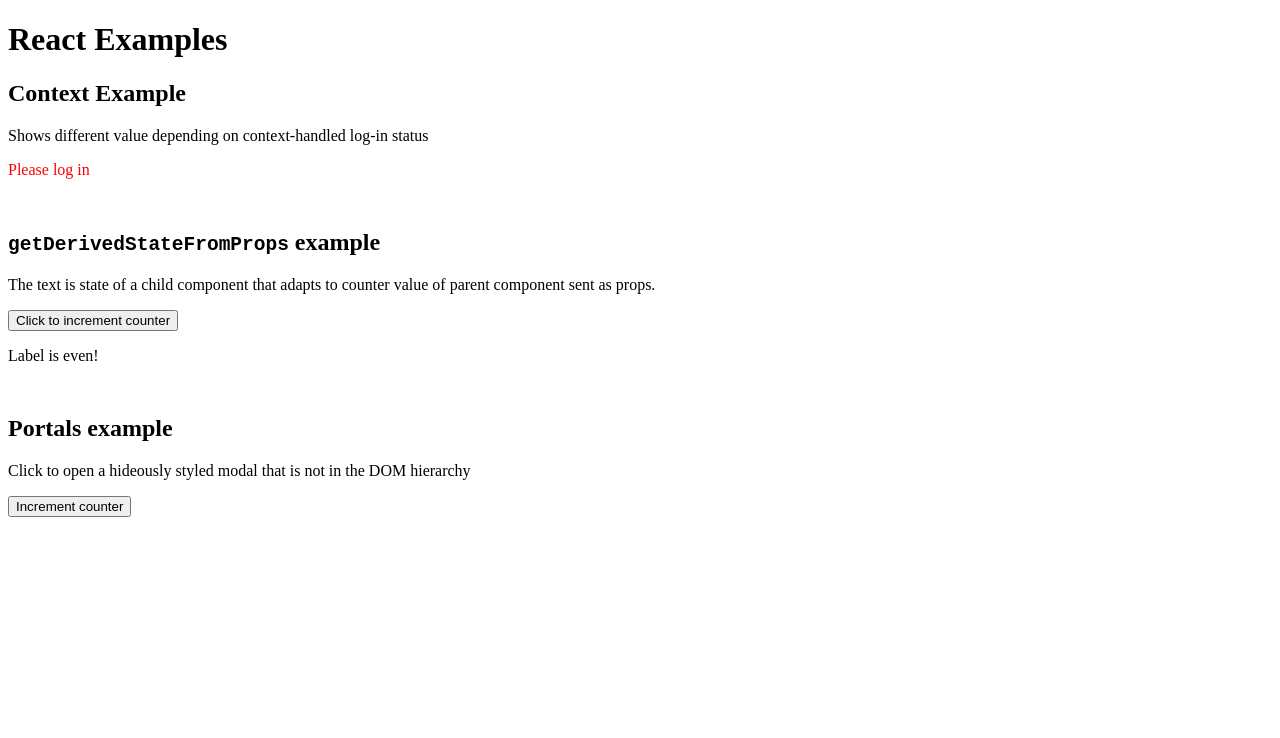
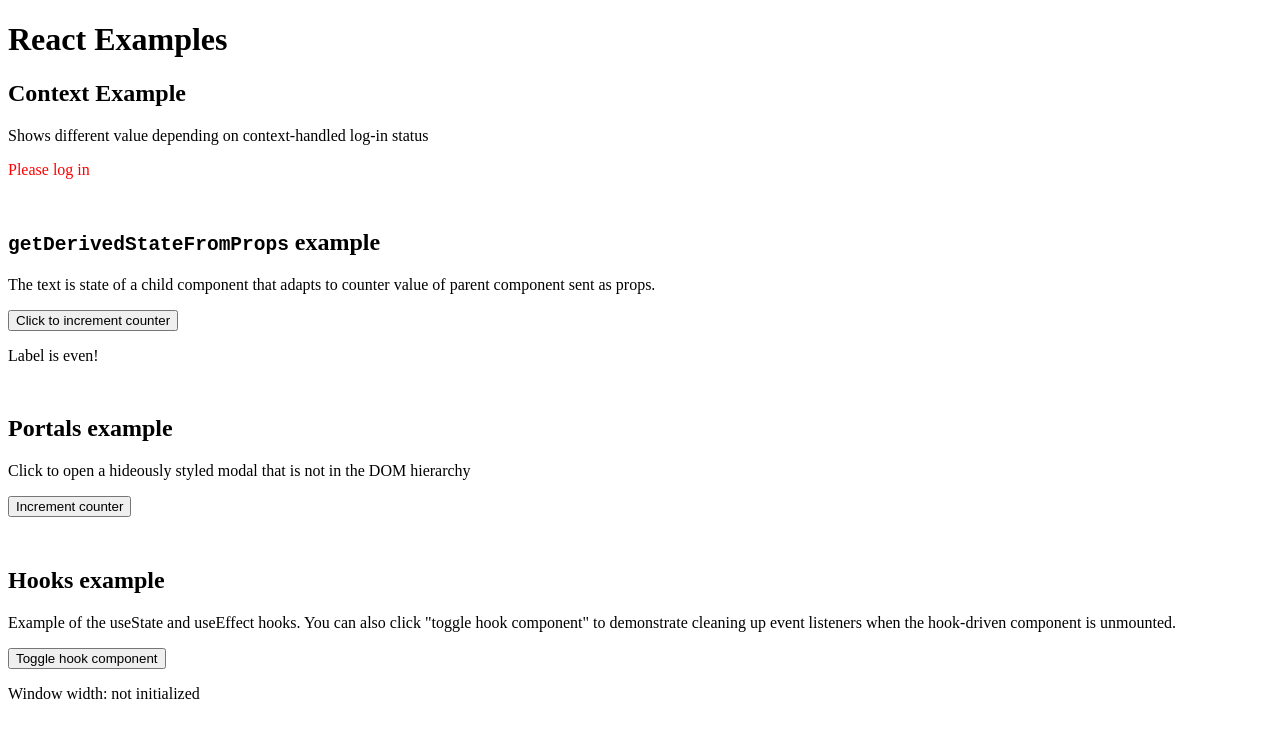
Before and after one commit to AndrewGibson27/react-examples, a React (Create React App) app: page / in a window 1280 px wide. Shown: the top 738 px of the page. Built offline with nearby package versions, Linux system fonts and the light colour scheme.

Commit message:
add hooks example

```diff
--- a/package.json
+++ b/package.json
@@ -2,8 +2,9 @@
   "name": "react-examples",
   "version": "0.1.0",
   "dependencies": {
-    "react": "^16.4.1",
-    "react-dom": "^16.4.1",
+    "react": "16.8.0-alpha.0",
+    "react-dom": "16.8.0-alpha.0",
+    "react-hot-loader": "^4.6.3",
     "react-scripts": "1.1.4"
   },
   "scripts": {
--- a/public/index.html
+++ b/public/index.html
@@ -19,7 +19,7 @@
       work correctly both with client-side routing and a non-root public URL.
       Learn how to configure a non-root public URL by running `npm run build`.
     -->
-    <title>React App</title>
+    <title>React Examples</title>
   </head>
   <body>
     <noscript>
--- a/src/App.jsx
+++ b/src/App.jsx
@@ -6,6 +6,7 @@
 // will cause app to crash in development
 // add to tree and build for production to see demo
 import ComponentDidCatchExample from './componentDidCatch/Example';
+import HookExample from './hooks/Example';
 
 export default () => (
   <main>
@@ -13,5 +14,6 @@
     <ContextExample />
     <GetDerivedStateFromPropsExample />
     <PortalsExample />
+    <HookExample />
   </main>
 );
--- /dev/null
+++ b/src/hooks/Example.jsx
@@ -0,0 +1,31 @@
+import React, { Component } from 'react';
+
+import Hook from './Hook';
+
+export default class Example extends Component {
+  constructor() {
+    super();
+    this.state = { showHook: true };
+  }
+
+  toggleHook() {
+    this.setState(prevState => ({ showHook: !prevState.showHook }));
+  }
+
+  render() {
+    const { showHook } = this.state;
+
+    return (
+      <section style={{ marginBottom: '50px' }}>
+        <h2>Hooks example</h2>
+        <p>
+          Example of the useState and useEffect hooks.
+          You can also click "toggle hook component" to demonstrate cleaning up
+          event listeners when the hook-driven component is unmounted.
+        </p>
+        <button onClick={this.toggleHook.bind(this)}>Toggle hook component</button>
+        {showHook && <Hook />}
+      </section>
+    );
+  }
+}
--- /dev/null
+++ b/src/hooks/Hook.jsx
@@ -0,0 +1,33 @@
+import React, { useState, useEffect } from 'react';
+
+function HookComponent() {
+  const [winWidth, setWinWidth] = useState(null);
+
+  function updateWinWidth() {
+    setWinWidth(window.innerWidth);
+  }
+
+  function bindWindowResize() {
+    window.addEventListener('resize', updateWinWidth);
+  }
+
+  function unbindWindowResize() {
+    window.removeEventListener('resize', updateWinWidth);
+  }
+
+  useEffect(() => {
+    bindWindowResize();
+
+    return () => {
+      unbindWindowResize();
+    };
+  }, [winWidth === null]);
+
+  return (
+    <div>
+      <p>Window width: {winWidth ? winWidth : 'not initialized'}</p>
+    </div>
+  );
+};
+
+export default HookComponent;
```
Also changed, not shown: 2 other files (tests, documents, lock files or other folders).
